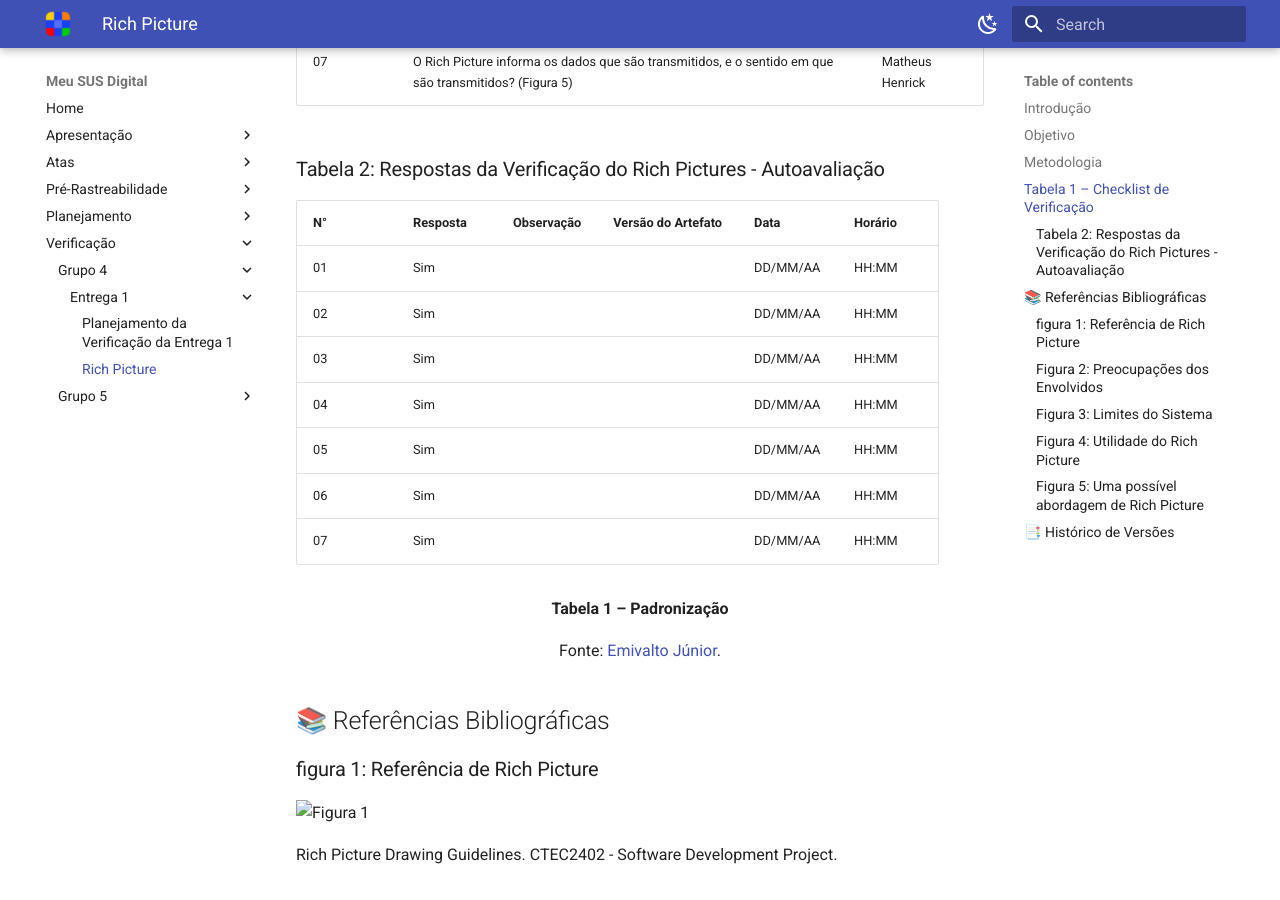
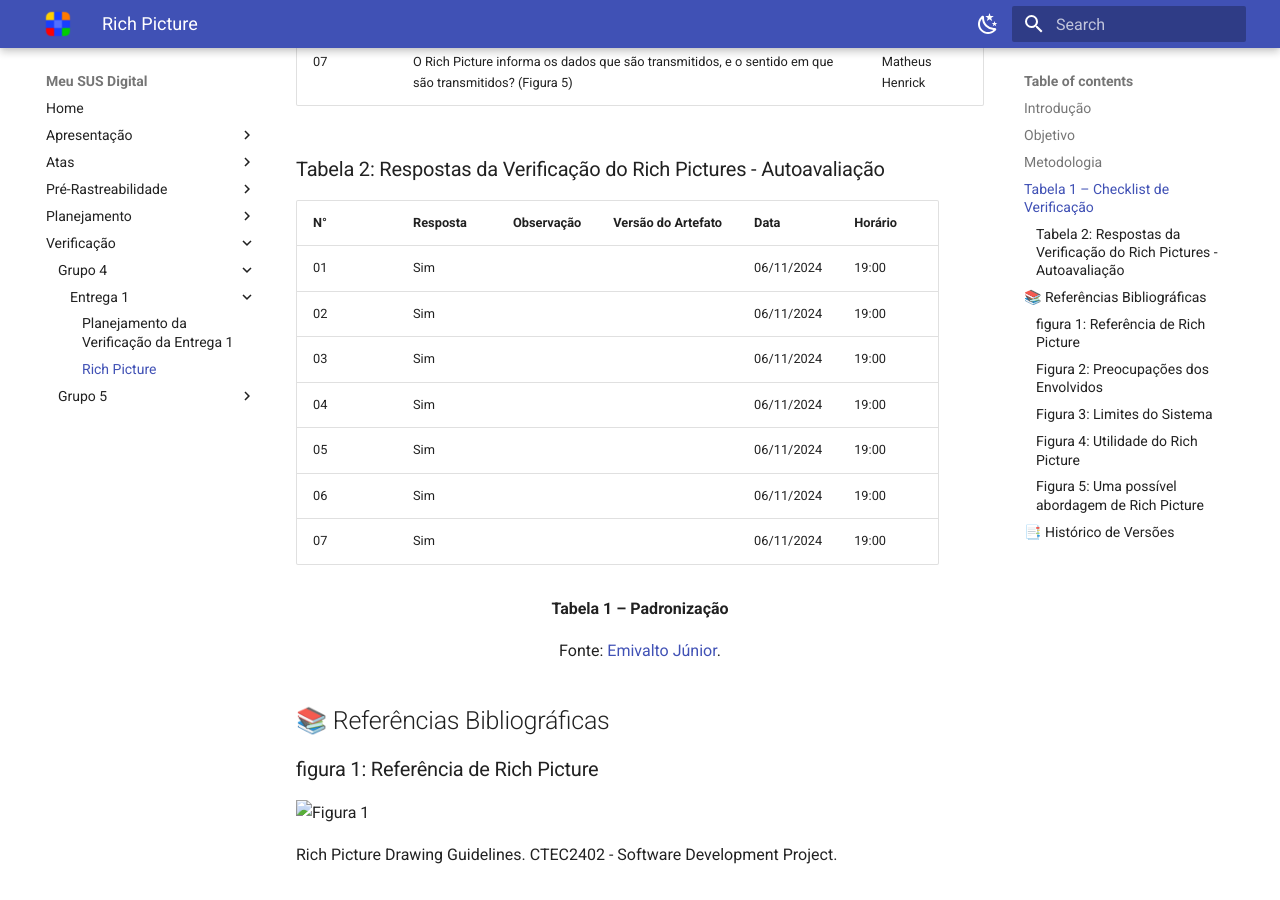
Before and after one commit to Requisitos-de-Software/2024.2-MeuSUSDigital, an MkDocs documentation site: the page built from docs/verificacao/grupo4/Entrega1/verificacaoRichPicture.md, in a window 1280 px wide and 900 px high, scrolled down 1208 px. Built offline with MkDocs 1.6.1 and Material for MkDocs 9.7.7, drawn with Linux system fonts in a browser that asks for light colours.

Commit message:
Update verificacaoRichPicture.md

```diff
--- a/docs/verificacao/grupo4/Entrega1/verificacaoRichPicture.md
+++ b/docs/verificacao/grupo4/Entrega1/verificacaoRichPicture.md
@@ -46,13 +46,13 @@
 
 | N° | Resposta | Observação | Versão do Artefato | Data | Horário |
 |----|----------|------------|--------------------|------|---------|
-| 01 | Sim |  |  | DD/MM/AA | HH:MM |
-| 02 | Sim |  |  | DD/MM/AA | HH:MM |
-| 03 | Sim |  |  | DD/MM/AA | HH:MM |
-| 04 | Sim |  |  | DD/MM/AA | HH:MM |
-| 05 | Sim |  |  | DD/MM/AA | HH:MM |
-| 06 | Sim |  |  | DD/MM/AA | HH:MM |
-| 07 | Sim |  |  | DD/MM/AA | HH:MM |
+| 01 | Sim |  |  | 06/11/2024 | 19:00 |
+| 02 | Sim |  |  | 06/11/2024 | 19:00 |
+| 03 | Sim |  |  | 06/11/2024 | 19:00 |
+| 04 | Sim |  |  | 06/11/2024 | 19:00 |
+| 05 | Sim |  |  | 06/11/2024 | 19:00 |
+| 06 | Sim |  |  | 06/11/2024 | 19:00 |
+| 07 | Sim |  |  | 06/11/2024 | 19:00 |
 
 <div align="center">
     <p><strong>Tabela 1 – Padronização</strong></p>
```
